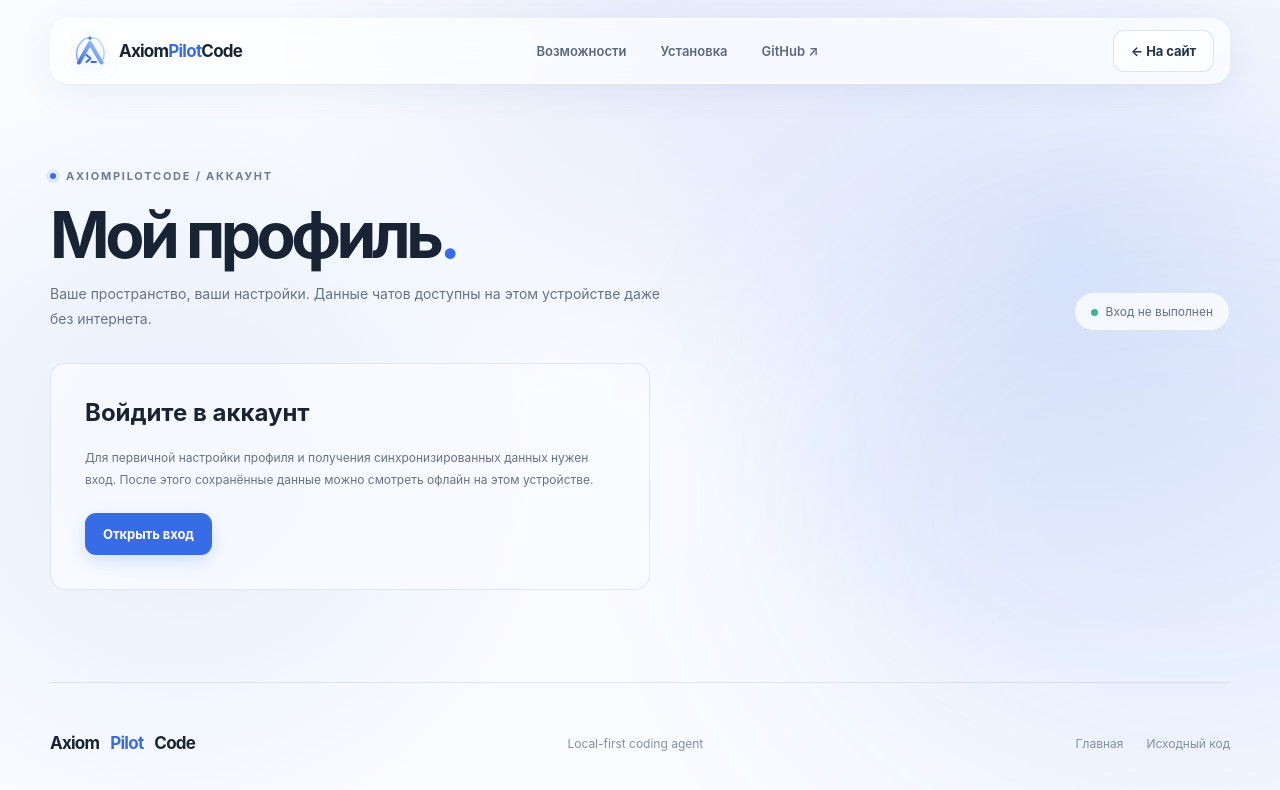
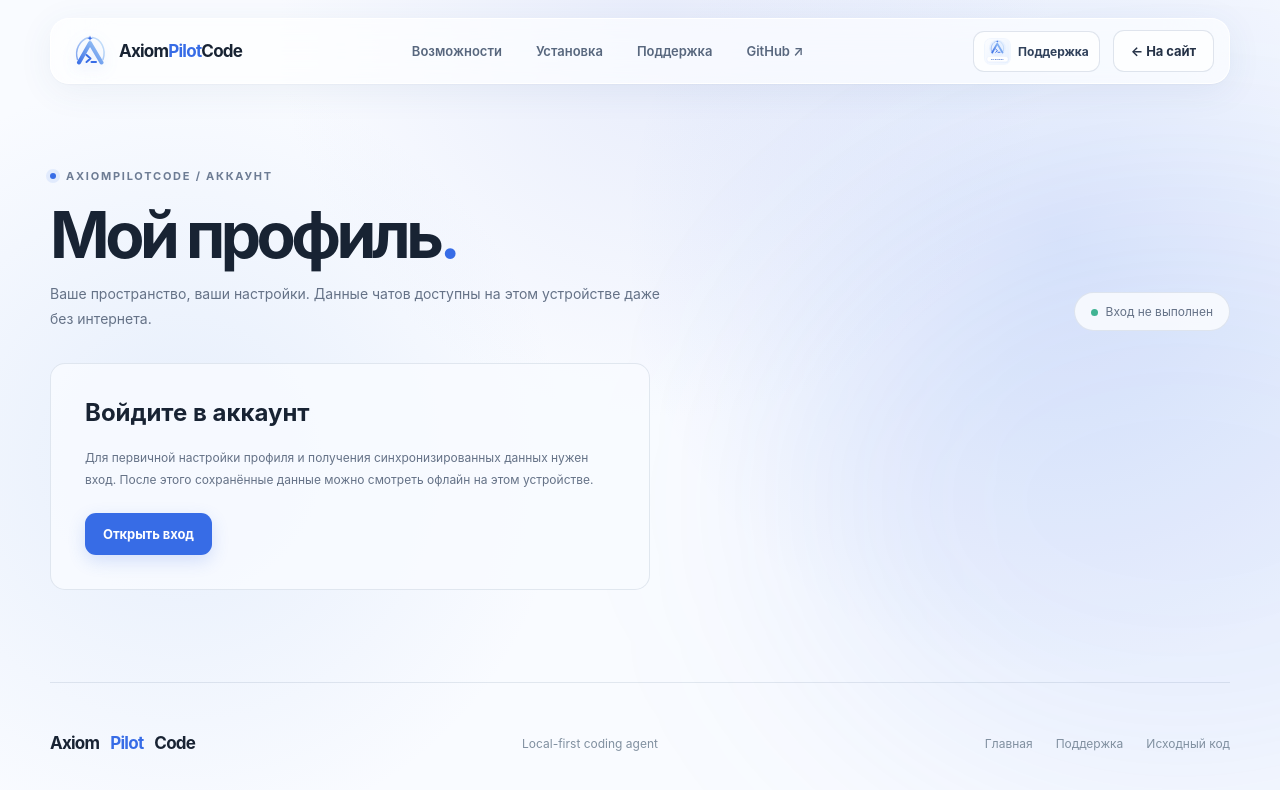
Before and after one commit to zaoastronaftik-bit/axiom-pilot-code.PAGES, a plain HTML site: page profile.html in a window 1280 px wide. Drawn offline with Linux system fonts and the light colour scheme.

Commit message:
Expose Telegram Support in classic landing and profile without redesign

```diff
--- a/profile.html
+++ b/profile.html
@@ -11,6 +11,7 @@
 <link rel="icon" type="image/svg+xml" href="./favicon.svg">
 <link rel="stylesheet" href="./site.css">
 <link rel="stylesheet" href="./profile.css">
+<link rel="stylesheet" href="./support.css">
 <title>Мой профиль — AxiomPilotCode</title>
 <script src="./api-config.js"></script>
 <script src="./profile.js" defer></script>
@@ -20,8 +21,8 @@
 <header class="topbar wrap">
   <div class="topbar-inner">
     <a class="brand" href="./index.html" aria-label="AxiomPilotCode, на главную"><svg viewBox="0 0 70 70" aria-hidden="true" fill="none"><defs><linearGradient id="g" x1="6" x2="64" y1="60" y2="5" gradientUnits="userSpaceOnUse"><stop stop-color="var(--accent)"/><stop offset="1" stop-color="#b8dff9"/></linearGradient></defs><path d="M9 51C3 32 13 12 31 7" stroke="url(#g)" stroke-width="3" opacity=".65" stroke-linecap="round"/><path d="M39 7C56 10 67 30 60 51" stroke="url(#g)" stroke-width="3" opacity=".65" stroke-linecap="round"/><path d="M12 57L34 18L57 57" stroke="url(#g)" stroke-width="8" stroke-linejoin="round" stroke-linecap="round"/><path d="m27 42 8 7-8 7M37 56h9" stroke="var(--accent)" stroke-width="4" stroke-linejoin="round" stroke-linecap="round"/><path d="m34 3 1.5 4 4 1.5-4 1.5L34 14l-1.5-4-4-1.5 4-1.5L34 3Z" fill="var(--accent)"/></svg><span>Axiom<em>Pilot</em>Code</span></a>
-    <nav class="nav-links" aria-label="Навигация"><a href="./index.html#features">Возможности</a><a href="./index.html#how">Установка</a><a href="https://github.com/zaoastronaftik-bit/axiom-pilot-code" target="_blank" rel="noopener noreferrer">GitHub ↗</a></nav>
-    <div class="actions"><a class="btn btn-secondary" href="./index.html">← На сайт</a></div>
+    <nav class="nav-links" aria-label="Навигация"><a href="./index.html#features">Возможности</a><a href="./index.html#how">Установка</a><a href="./support.html">Поддержка</a><a href="https://github.com/zaoastronaftik-bit/axiom-pilot-code" target="_blank" rel="noopener noreferrer">GitHub ↗</a></nav>
+    <div class="actions"><a class="support-shortcut" href="./support.html" aria-label="Поддержка AxiomPilotCode" title="Поддержка"><img src="./support.svg" alt="" width="27" height="27"><span class="support-shortcut-label">Поддержка</span></a><a class="btn btn-secondary" href="./index.html">← На сайт</a></div>
   </div>
 </header>
 <main class="profile-page wrap">
@@ -107,6 +108,6 @@
    <h2>Войдите в аккаунт</h2><p>Для первичной настройки профиля и получения синхронизированных данных нужен вход. После этого сохранённые данные можно смотреть офлайн на этом устройстве.</p><a class="btn btn-primary" href="./index.html?login=1">Открыть вход</a>
  </div>
 </main>
-<footer class="wrap footer"><a class="brand" href="./index.html">Axiom<em>Pilot</em>Code</a><span>Local-first coding agent</span><div class="links"><a href="./index.html">Главная</a><a href="https://github.com/zaoastronaftik-bit/axiom-pilot-code">Исходный код</a></div></footer>
+<footer class="wrap footer"><a class="brand" href="./index.html">Axiom<em>Pilot</em>Code</a><span>Local-first coding agent</span><div class="links"><a href="./index.html">Главная</a><a href="./support.html">Поддержка</a><a href="https://github.com/zaoastronaftik-bit/axiom-pilot-code">Исходный код</a></div></footer>
 </body>
 </html>
```
